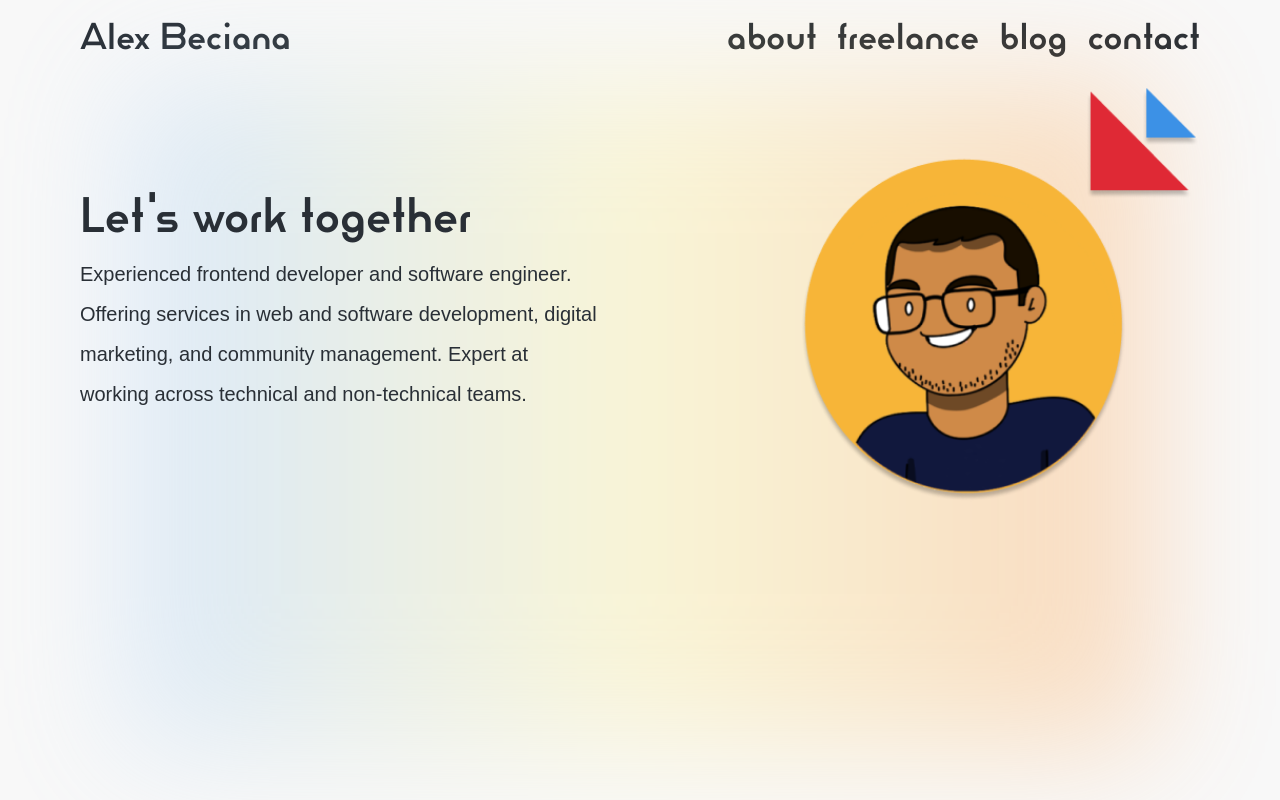
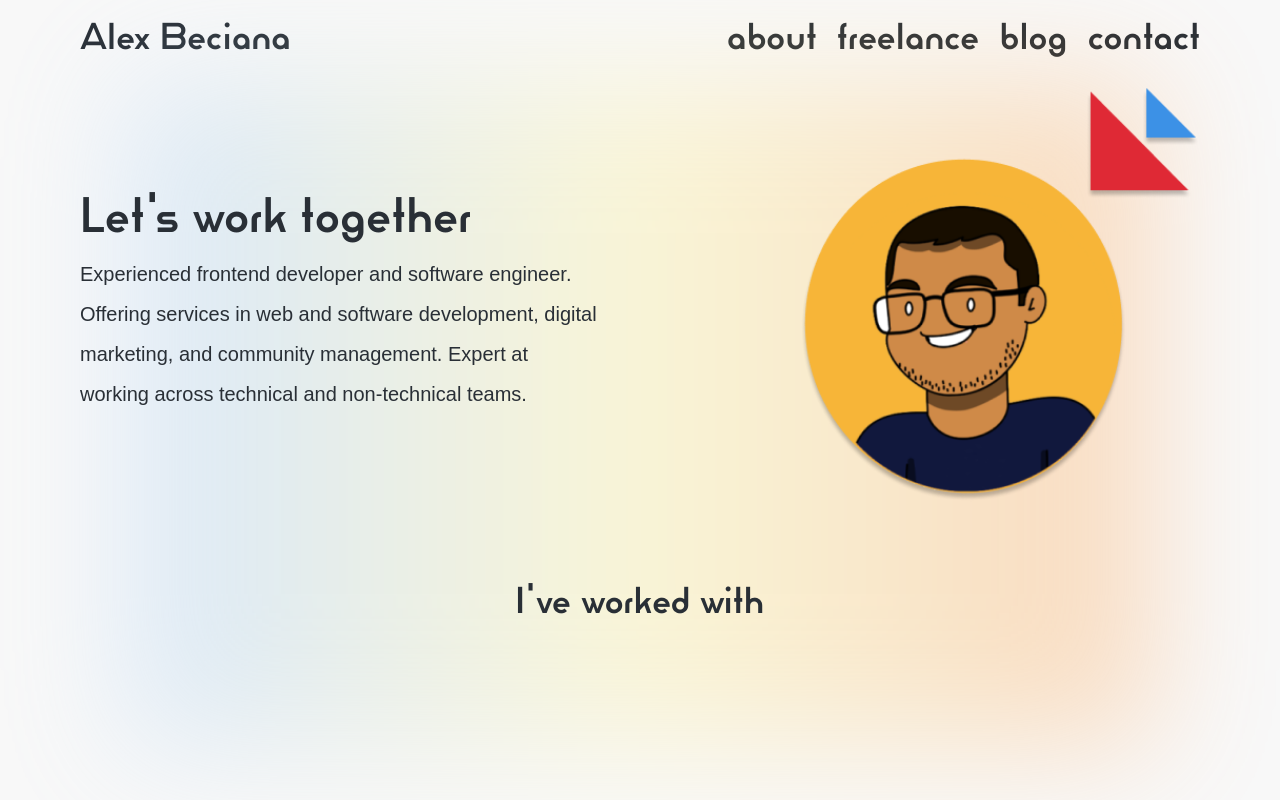
Before and after one commit to abeciana1/abeciana1-portfolio-site, a Next.js app: page /freelance in a window 1280 px wide. Built offline with nearby package versions, Linux system fonts and the light colour scheme; what react-lazily would draw is missing.

Commit message:
Started logo section of freelance page

```diff
--- a/pages/freelance.tsx
+++ b/pages/freelance.tsx
@@ -8,6 +8,8 @@ import UIDesign from '../public/services/UI Design icon.svg'
 import UXDesign from '../public/services/UX Design icon.svg'
 import { lazily } from 'react-lazily'
 const { ServiceIcon } = lazily(() => import('../components/utils/_icons'))
+import Clients from '../data/clients.json'
+import Image from 'next/image'
 
 const FreelancePage = (): JSX.Element => {
 
@@ -22,6 +24,11 @@ const FreelancePage = (): JSX.Element => {
                 reverseOrder={true}
                 gradientClass="bg-gradient-to-r from-blue-300 via-yellow-200 to-orange-400"
             />
+            <section className="text-center text-4xl relative z-50 mt-20">
+                <h2>I've worked with</h2>
+                <section className="my-20">
+                </section>
+            </section>
         </React.Fragment>
     )
 }
```
